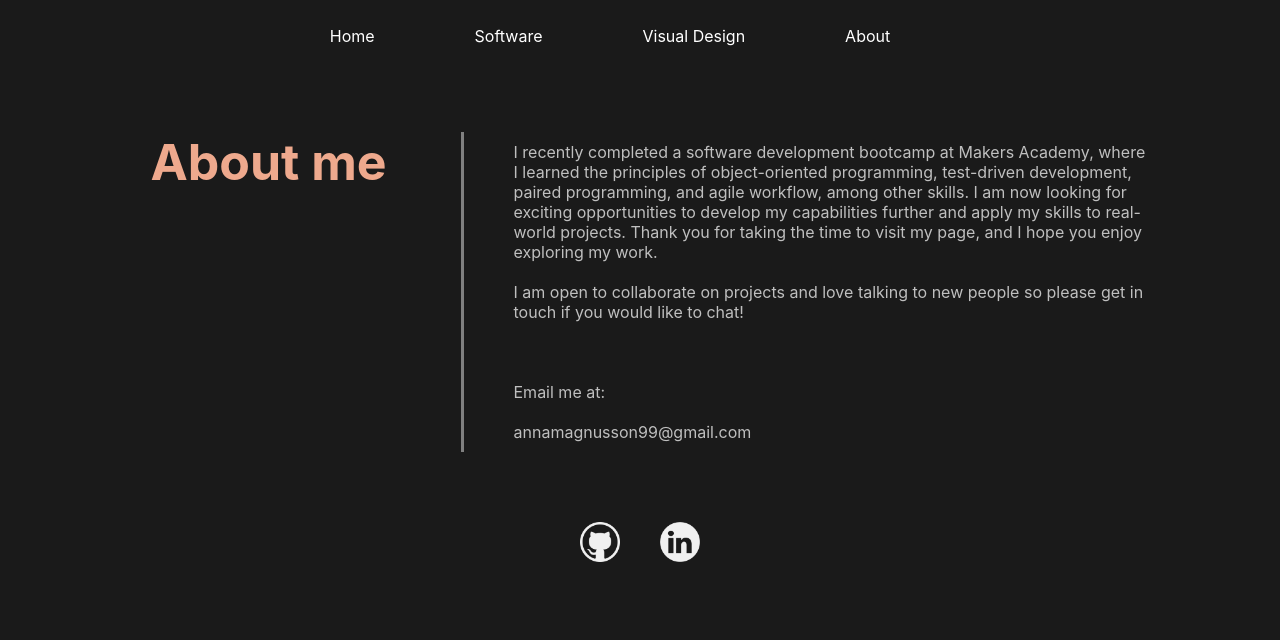
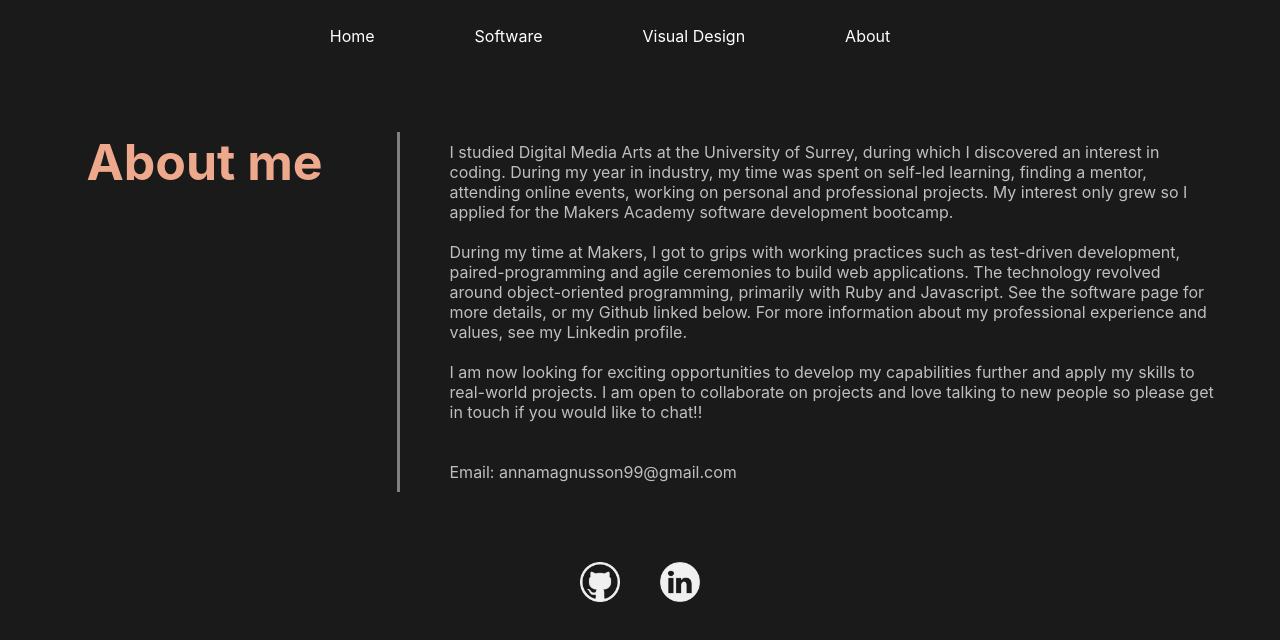
Before and after one commit to annamaggg/annamaggg.github.io, a React (Create React App) app: page /about in a window 1280 px wide. Shown: the top 640 px of the page. Built offline with nearby package versions, Linux system fonts and the light colour scheme.

Commit message:
about me text edited

```diff
--- a/src/components/About.css
+++ b/src/components/About.css
@@ -7,6 +7,13 @@
 
 .textBody {
   color: rgb(140,140,140);
+}
+
+.text-page-intro-about {
+  color: rgb(191, 191, 191);
+  width: 60%;
+  margin: 10px 50px;
+  /* text-align: center; */
 }
 
 .icon {
--- a/src/components/About.js
+++ b/src/components/About.js
@@ -1,5 +1,5 @@
 import React from 'react';
-import Sketch from 'react-p5';
+// import Sketch from 'react-p5';
 import './About.css';
 import { Navbar } from './Navbar';
 import githubIcon from '../content/githubIcon.png';
@@ -12,10 +12,8 @@ export const About = () => {
       <Navbar />
       <div className='paragraph'>
         <h1 className='text-page-heading'>About me</h1>
-        <p className="text-page-intro">I recently completed a software development bootcamp at Makers Academy, where I learned the principles of object-oriented programming, test-driven development, paired programming, and agile workflow, among other skills. I am now looking for exciting opportunities to develop my capabilities further and apply my skills to real-world projects. Thank you for taking the time to visit my page, and I hope you enjoy exploring my work.<br></br><br></br>
-        I am open to collaborate on projects and love talking to new people so please get in touch if you would like to chat! <br></br><br></br><br></br><br></br>
-        Email me at: <br></br><br></br>
-        annamagnusson99@gmail.com</p>
+        <p className="text-page-intro-about">I studied Digital Media Arts at the University of Surrey, during which I discovered an interest in coding. During my year in industry, my time was spent on self-led learning, finding a mentor, attending online events, working on personal and professional projects. My interest only grew so I applied for the Makers Academy software development bootcamp. <br></br> <br></br>During my time at Makers, I got to grips with working practices such as test-driven development, paired-programming and agile ceremonies to build web applications. The technology revolved around object-oriented programming, primarily with Ruby and Javascript. See the software page for more details, or my Github linked below. For more information about my professional experience and values, see my Linkedin profile.<br></br> <br></br>I am now looking for exciting opportunities to develop my capabilities further and apply my skills to real-world projects. I am open to collaborate on projects and love talking to new people so please get in touch if you would like to chat!! <br></br><br></br><br></br>
+        Email: annamagnusson99@gmail.com</p>
       </div>
 
         <div className='icons'>
--- a/src/components/Software.js
+++ b/src/components/Software.js
@@ -52,10 +52,10 @@ export const Software = () => {
       <div className='container'>
         <div className='textElements'>
           <h1>MAKERS BNB</h1>
-          <p className='textBody'>Created a social media web application in a group of six.
-          Similarly to AirBnb, Users can sign up, log in, view listings, post an available property,
-          request to book a property and view requests made on their properties. The app
-          was designed using Trello boards and Excalidraw.
+          <p className='textBody'>Created a travel app which provides a platform for property rental opportunities through listings and bookings in a group of six.
+          Users can sign up, log in, view listings, post an available property,
+          request to book a property and view requests made on their properties. <br></br>
+          The app was designed using Trello boards and Excalidraw.
           It was built using Ruby, Rack, Postgres, RSPEC and Bootstrap.</p>
           <a href='https://github.com/annamaggg/makers_bnb' target="blank" className='aa'><p className='textButton'>View the code</p></a>
         </div>
@@ -99,7 +99,7 @@ export const Software = () => {
           Built in Unity and developed using C#.</p>
           <p className='textQuote'>"This was a successful project which had a solid and consistent visual design and effective execution. It was brave and
             ambitious to take on a considerable degree of game coding at this stage with not that much prior practice" - John Weinbren (head of department)</p>
-            {/* <a href='' target="blank" className='aa'><p className='textButton'>View gallery</p></a> */}
+            <a href='https://youtu.be/L_S-pZcmzA8' target="blank" className='aa'><p className='textButton'>View game trailer</p></a>
             </div>
         <div className='image'>
           <img src={FMPshot} alt='FMPshot' className='imageimg'/>
--- a/src/components/VisualDesign.js
+++ b/src/components/VisualDesign.js
@@ -114,12 +114,12 @@ const posterPhotos = [
 ]
 
 const albumArtPhotos = [
+  { src: a4, width: 200, height: 200 },
+  { src: a6, width: 600, height: 600 },
   { src: a1, width: 200, height: 200 },
+  { src: a5, width: 600, height: 600 },
   { src: a2, width: 600, height: 600 },
   { src: a3, width: 600, height: 600 },
-  { src: a4, width: 200, height: 200 },
-  { src: a5, width: 600, height: 600 },
-  { src: a6, width: 600, height: 600 },
   { src: a7, width: 200, height: 200 },
   { src: a8, width: 600, height: 600 },
   { src: a9, width: 600, height: 600 },
@@ -130,9 +130,9 @@ export const VisualDesign = () => {
     <>
       <Navbar />
       <div className='paragraph'>
-        <h1 className='text-page-heading'>Visual design</h1>
-        <p className="text-page-intro">As a developer and designer, I understand the importance of user experience and visual design. <br></br><br></br>
-        I approach every project with a keen eye for detail, considering factors such as positioning, sizing and color schemes of elements to ensure that the end result is both aesthetically pleasing and intuitive to use. I believe that combining technical skill with a deep understanding of user needs is essential to creating impactful and engaging projects, and I strive to achieve this balance in everything I work on.</p>
+        {/* <h1 className='text-page-heading'>Visual design</h1> */}
+        <p className="text-page-intro">As a developer with a background in design, I understand the importance of user experience and visual design. <br></br><br></br>
+        I approach every project with a keen eye for detail, considering factors such as positioning, sizing and color schemes of elements to ensure that the end result is both aesthetically pleasing and intuitive to use. I believe that combining technical skill with a deep understanding of user needs is essential to creating impactful and engaging products.</p>
       </div>
 
       <div className="fp-gallery">
--- a/src/components/visualDesign.css
+++ b/src/components/visualDesign.css
@@ -18,9 +18,9 @@
 
 .text-page-intro {
   color: rgb(191, 191, 191);
-  width: 50%;
+  width: 60%;
   margin: 10px 50px;
-  /* text-align: center; */
+  text-align: center;
 }
 
 .fp-gallery {
```
